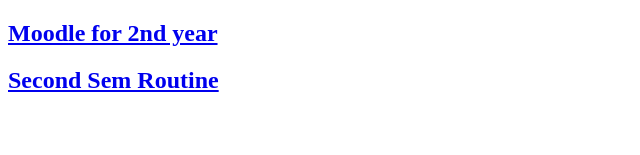
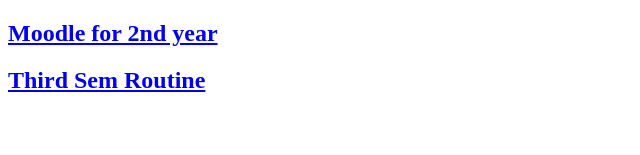
Before and after one commit to Sohampat1512/classlinks, a plain HTML site: page index.html in a window 1280 px wide. Shown: the part 760-915 px from the top of the page, without its empty margins (0-640 px from the left). Drawn offline with Linux system fonts and the light colour scheme.

Commit message:
Update index.html

```diff
--- a/index.html
+++ b/index.html
@@ -84,7 +84,7 @@
     </ol>
     <h2><a href="https://ticollege-my.sharepoint.com/:f:/g/personal/soham_120121_ticollege_org/Eok9CpeRzZ1Pkc-QW9xZh3ABKlnfoaGsdnpX1RGdvU4mXg?e=lPQSmg">Sem 3 Materials</a></h2>
     <h2><a href="http://etcm.ticollege.org/cms/">Moodle for 2nd year</a></h2>
-    <h2><a href="https://prnt.sc/1qmixmb">Second Sem Routine</a></h2>
+    <h2><a href="https://prnt.sc/1qmixmb">Third Sem Routine</a></h2>
     <br>
     <h2><a href="NPTEL Classes.html">NPTEL Classes</a></h2>
     </body>
```
